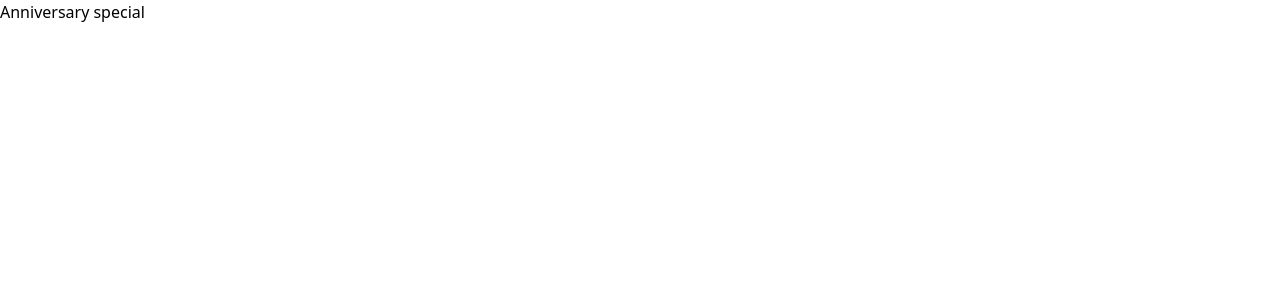
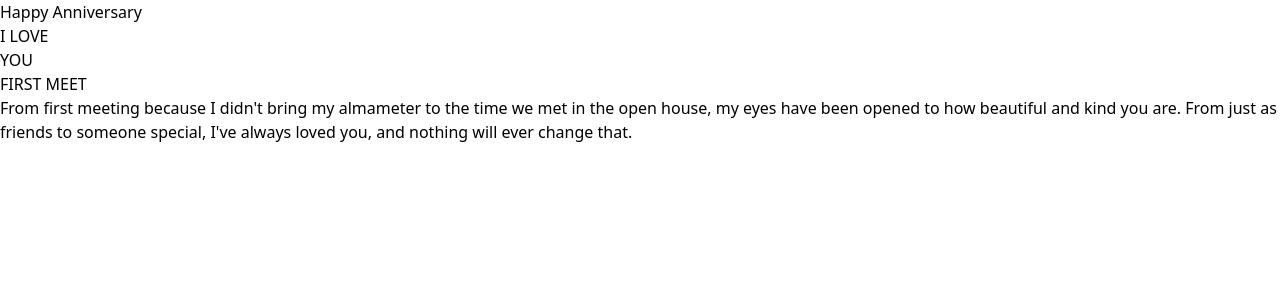
Before and after one commit to femnixx/anniversary, a React (Vite) app: page / in a window 1280 px wide. Shown: the top 300 px of the page. Built offline with nearby package versions, Linux system fonts and the light colour scheme.

Commit message:
Started with some elements slicing

```diff
--- a/src/App.tsx
+++ b/src/App.tsx
@@ -4,12 +4,19 @@ import viteLogo from '/vite.svg'
 import './App.css'
 
 function App() {
-  const [count, setCount] = useState(0)
+
 
   return (
     <>
+        <h1>Happy Anniversary</h1>
       <div>
-        <p>Anniversary special</p>
+        <p>I LOVE</p>
+        <h1>YOU</h1>
+      </div>
+
+      <div>
+        <h1>FIRST MEET</h1>
+        <p>From first meeting because I didn't bring my almameter to the time we met in the open house, my eyes have been opened to how beautiful and kind you are. From just as friends to someone special, I've always loved you, and nothing will ever change that.</p>
       </div>
     </>
   )
```
